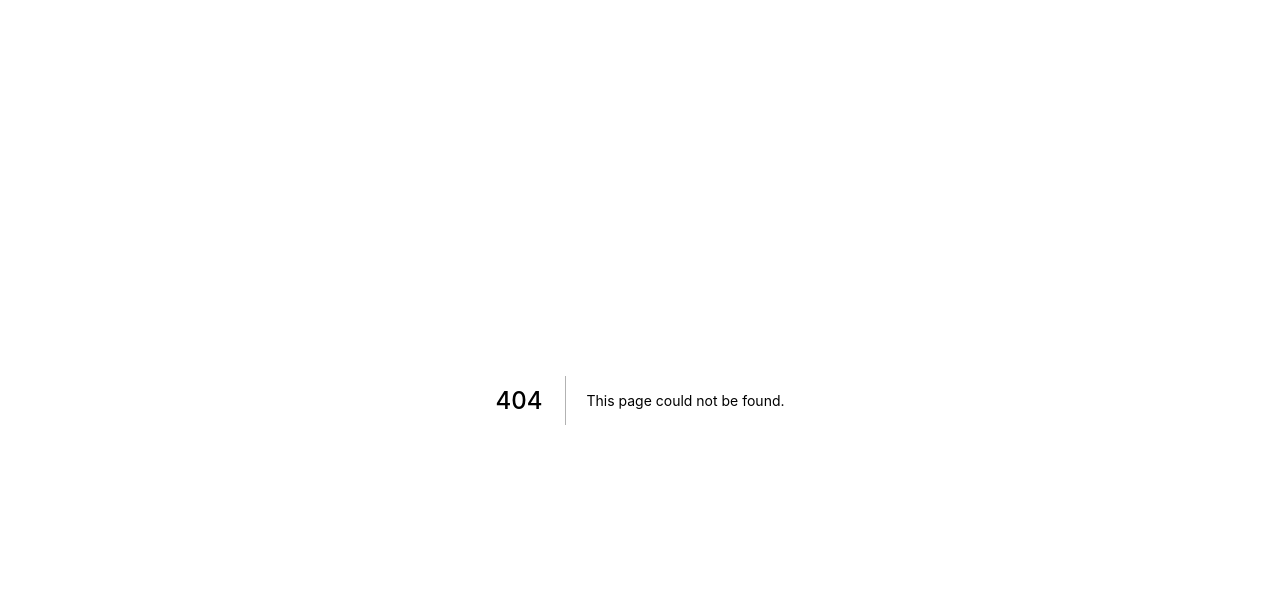
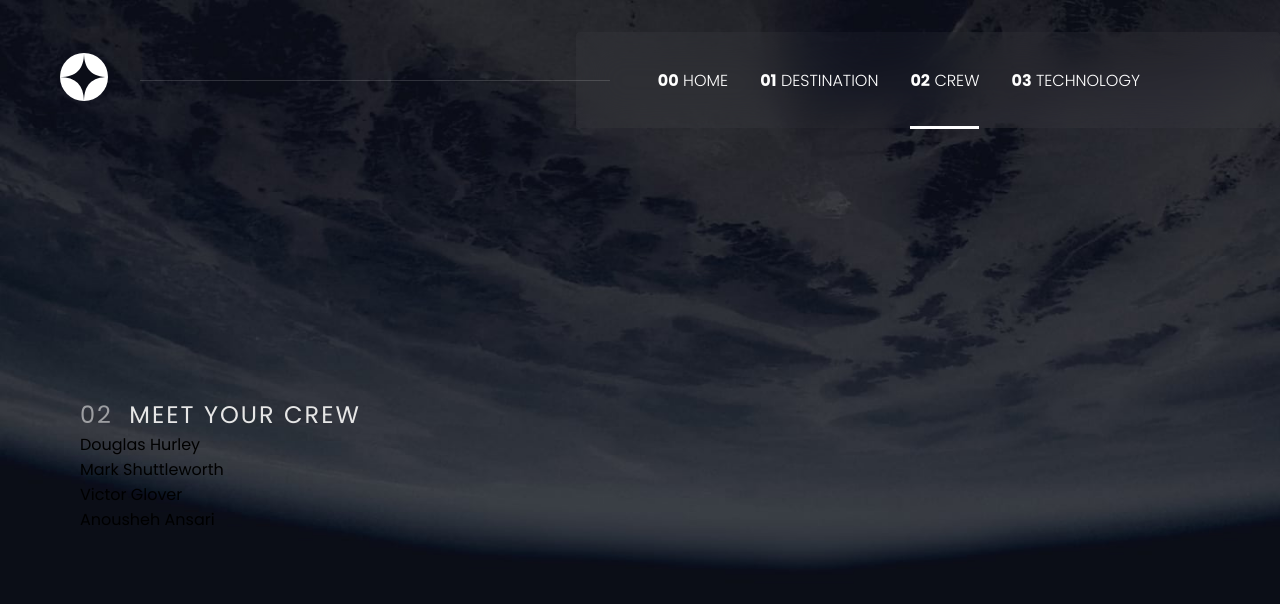
Before and after one commit to calebesg/space-website, a Next.js app: page /crew in a window 1280 px wide. Before the commit this address had no page. Shown: the top 604 px of the page. Built offline with nearby package versions, Linux system fonts and the light colour scheme.

Commit message:
created mock data crew

```diff
--- a/package.json
+++ b/package.json
@@ -15,7 +15,8 @@
     "next": "12.2.4",
     "react": "18.2.0",
     "react-dom": "18.2.0",
-    "sass": "^1.54.4"
+    "sass": "^1.54.4",
+    "swiper": "^8.3.2"
   },
   "devDependencies": {
     "@types/node": "18.6.5",
--- /dev/null
+++ b/src/components/SliderCrew/index.tsx
@@ -0,0 +1,23 @@
+import { Swiper, SwiperSlide } from 'swiper/react'
+
+interface SliderCrewProps {
+  data: {
+    name: string
+    images: {
+      png: string
+      webp: string
+    }
+    role: string
+    bio: string
+  }[]
+}
+
+export function SliderCrew({ data }: SliderCrewProps) {
+  return (
+    <Swiper>
+      {data.map((item, index) => (
+        <SwiperSlide key={index}>{item.name}</SwiperSlide>
+      ))}
+    </Swiper>
+  )
+}
--- /dev/null
+++ b/src/pages/api/crew.data.json
@@ -0,0 +1,38 @@
+[
+  {
+    "name": "Douglas Hurley",
+    "images": {
+      "png": "./assets/crew/image-douglas-hurley.png",
+      "webp": "./assets/crew/image-douglas-hurley.webp"
+    },
+    "role": "Commander",
+    "bio": "Douglas Gerald Hurley is an American engineer, former Marine Corps pilot and former NASA astronaut. He launched into space for the third time as commander of Crew Dragon Demo-2."
+  },
+  {
+    "name": "Mark Shuttleworth",
+    "images": {
+      "png": "./assets/crew/image-mark-shuttleworth.png",
+      "webp": "./assets/crew/image-mark-shuttleworth.webp"
+    },
+    "role": "Mission Specialist",
+    "bio": "Mark Richard Shuttleworth is the founder and CEO of Canonical, the company behind the Linux-based Ubuntu operating system. Shuttleworth became the first South African to travel to space as a space tourist."
+  },
+  {
+    "name": "Victor Glover",
+    "images": {
+      "png": "./assets/crew/image-victor-glover.png",
+      "webp": "./assets/crew/image-victor-glover.webp"
+    },
+    "role": "Pilot",
+    "bio": "Pilot on the first operational flight of the SpaceX Crew Dragon to the International Space Station. Glover is a commander in the U.S. Navy where he pilots an F/A-18.He was a crew member of Expedition 64, and served as a station systems flight engineer."
+  },
+  {
+    "name": "Anousheh Ansari",
+    "images": {
+      "png": "./assets/crew/image-anousheh-ansari.png",
+      "webp": "./assets/crew/image-anousheh-ansari.webp"
+    },
+    "role": "Flight Engineer",
+    "bio": "Anousheh Ansari is an Iranian American engineer and co-founder of Prodea Systems. Ansari was the fourth self-funded space tourist, the first self-funded woman to fly to the ISS, and the first Iranian in space."
+  }
+]
--- /dev/null
+++ b/src/pages/api/crew.ts
@@ -0,0 +1,7 @@
+// Next.js API route support: https://nextjs.org/docs/api-routes/introduction
+import type { NextApiRequest, NextApiResponse } from 'next'
+import crew from './crew.data.json'
+
+export default function handler(req: NextApiRequest, res: NextApiResponse) {
+  res.status(200).json(crew)
+}
--- /dev/null
+++ b/src/pages/crew/index.tsx
@@ -0,0 +1,43 @@
+import { GetStaticProps } from 'next'
+import { Page } from '../../components/Page'
+import { SliderCrew } from '../../components/SliderCrew'
+
+import api from '.././../libs/axios'
+
+import styles from './styles.module.scss'
+
+interface CrewProps {
+  data: {
+    name: string
+    images: {
+      png: string
+      webp: string
+    }
+    role: string
+    bio: string
+  }[]
+}
+
+export default function Crew({ data }: CrewProps) {
+  return (
+    <Page title="Crew | Space Website" className={styles.page}>
+      <>
+        <h1 className={styles.title}>
+          <span>02</span> Meet your crew
+        </h1>
+
+        <SliderCrew data={data} />
+      </>
+    </Page>
+  )
+}
+
+export const getStaticProps: GetStaticProps = async () => {
+  const response = await api.get('/crew')
+
+  return {
+    props: {
+      data: response.data,
+    },
+  }
+}
--- /dev/null
+++ b/src/pages/crew/styles.module.scss
@@ -0,0 +1,39 @@
+.page {
+  min-height: 100vh;
+  padding: 2rem 0 4rem;
+  background: url('/images/crew/background-crew-desktop.jpg') no-repeat;
+  background-size: cover;
+}
+
+.title {
+  text-transform: uppercase;
+  color: rgb(230, 230, 230);
+  font-weight: normal;
+  font-size: 1.5rem;
+  letter-spacing: 0.125rem;
+
+  span {
+    opacity: 0.6;
+    margin-right: 0.5rem;
+  }
+}
+
+@media (max-width: 1000px) {
+  .page {
+    padding-top: 0;
+    background: url('/images/crew/background-crew-tablet.jpg') no-repeat;
+    background-size: cover;
+  }
+}
+
+@media (max-width: 750px) {
+  .page {
+    background: url('/images/crew/background-crew-mobile.jpg') no-repeat;
+    background-size: cover;
+  }
+
+  .title {
+    font-size: 1rem;
+    text-align: center;
+  }
+}
```
Also changed, not shown: src/components/SliderCrew/Indicators/index.tsx (added, +23 -0 lines), src/components/SliderCrew/styles.module.scss (added), 1 other file (tests, documents, lock files or other folders).
